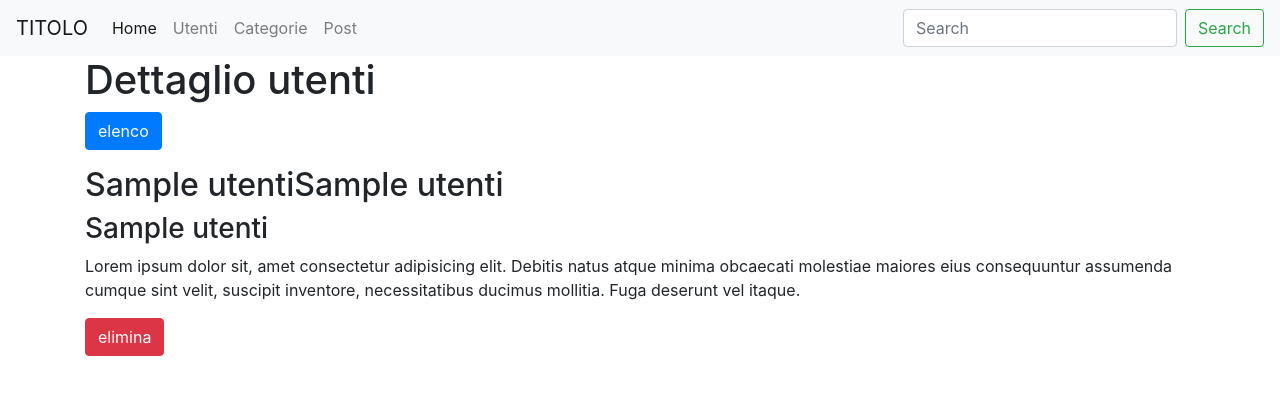
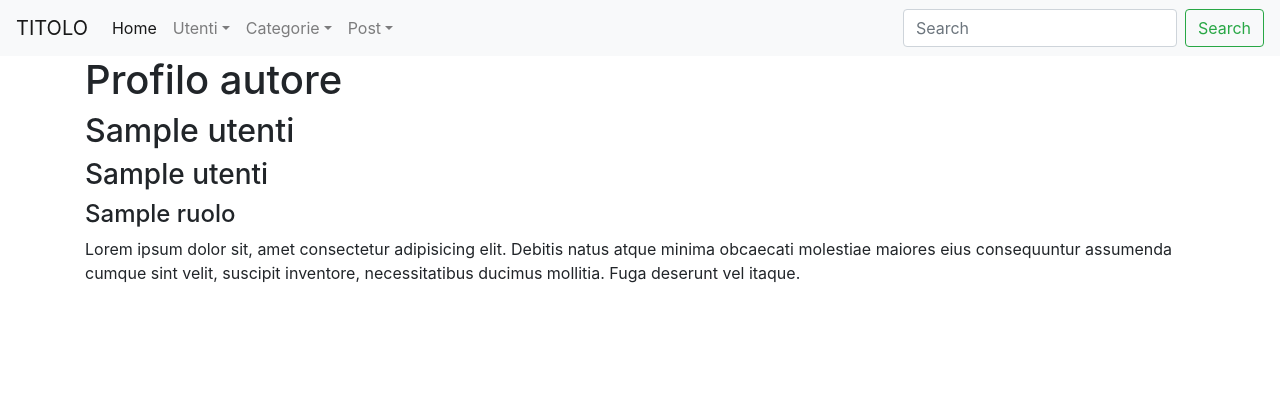
Before and after one commit to maboglia/BlogPDO, a PHP site: template app/views/users/view.php in a window 1280 px wide. Shown: the top 395 px of the page. Run offline with PHP 8.4, Linux system fonts and the light colour scheme; the template is opened without the code that fills it: most values are stand-ins (such as "Sample title", 1, 10 or a date in 2020); some libraries are stand-ins or nearby versions.

Commit message:
aggiornamento

```diff
--- a/app/views/categories/index.php
+++ b/app/views/categories/index.php
@@ -1,6 +1,5 @@
 <h1>Elenco categorie</h1>
 
-<p><a href="?url=categories/insert" class="btn btn-primary">aggiungi</a></p>
 
 
 <?php if (isset($data['messaggio'])) : ?>
--- a/app/views/main/header.php
+++ b/app/views/main/header.php
@@ -16,15 +16,39 @@
       <li class="nav-item active">
         <a class="nav-link" href="#">Home <span class="sr-only">(current)</span></a>
       </li>
-      <li class="nav-item">
-        <a class="nav-link" href="?url=users/index">Utenti</a>
+<!-- menu utenti -->
+<li class="nav-item dropdown">
+	<a class="nav-link dropdown-toggle" data-toggle="dropdown" href="#" role="button" aria-haspopup="true" aria-expanded="false">Utenti</a>
+
+	<div class="dropdown-menu">
+		<a class="dropdown-item" href="?url=users/index">Elenco</a>
+		<a class="dropdown-item" href="?url=users/insert">Aggiungi</a>
+	</div>
       </li>
-      <li class="nav-item">
-        <a class="nav-link" href="?url=categories/index">Categorie</a>
-      </li>
-      <li class="nav-item">
-        <a class="nav-link" href="?url=posts/index">Post</a>
-      </li>
+
+	<!-- menu Categorie -->
+
+	<li class="nav-item dropdown">
+		  <a class="nav-link dropdown-toggle" data-toggle="dropdown" href="#" role="button" aria-haspopup="true" aria-expanded="false">Categorie</a>
+
+		<div class="dropdown-menu">
+					<a class="dropdown-item" href="?url=categories/index">Elenco</a>
+					<a class="dropdown-item" href="?url=categories/insert">Aggiungi</a>
+		</div>
+	</li>
+
+	<!-- menu Post -->
+
+	<li class="nav-item dropdown">
+		  <a class="nav-link dropdown-toggle" data-toggle="dropdown" href="#" role="button" aria-haspopup="true" aria-expanded="false">Post</a>
+
+		<div class="dropdown-menu">
+					<a class="dropdown-item" href="?url=posts/index">Elenco</a>
+					<a class="dropdown-item" href="?url=posts/insert">Aggiungi</a>
+		</div>
+	</li>
+
+
     </ul>
     <form class="form-inline my-2 my-lg-0">
       <input class="form-control mr-sm-2" type="text" placeholder="Search" aria-label="Search">
--- a/app/views/posts/index.php
+++ b/app/views/posts/index.php
@@ -1,6 +1,5 @@
 <h1>Elenco post</h1>
 
-<p><a href="?url=posts/insert" class="btn btn-primary">aggiungi</a></p>
 
 
 <?php if (isset($data['messaggio'])) : ?>
@@ -11,9 +10,8 @@
 <table class="table table-striped">
     <?php foreach ($data['posts'] as $post) : ?>
         <tr>
-        <td><a href='?url=posts/vista/<?= $post->id ?>'><?= $post->id ?><?= $post->titolo ?></a></td>
-        <td class="nomepost"><?= $post ?></td>
-        <td><button class="btn btn-warning anvedi" title="<?= $post->id ?>">vedi</button></td>
+            <td class="nomepost"><?= $post ?></td>
+            <td><a  class="btn btn-primary anvedi" title="<?= $post->id ?>" href='?url=posts/vista/<?= $post->id ?>'>leggi tutto</a></td>
         </tr>
     <?php endforeach; ?>
 </table>
--- a/app/views/users/view.php
+++ b/app/views/users/view.php
@@ -1,12 +1,17 @@
-<h1>Dettaglio utenti</h1>
+<h1>Profilo autore</h1>
 
-<p><a href="?url=users/index" class="btn btn-primary">elenco</a></p>
 
 <?php foreach ($data['utenti'] as $utente) : ?>
 
-    <h2><?= $utente->nome ?><?= $utente->cognome ?></h2>
-    <h3><?= $utente ?></h3>
+    <h2><?= $utente->cognome ?></h2>
+    <h3><?= $utente->nome ?></h3>
+    <h4><?= $utente->ruolo ?></h4>
     <p>Lorem ipsum dolor sit, amet consectetur adipisicing elit. Debitis natus atque minima obcaecati molestiae maiores eius consequuntur assumenda cumque sint velit, suscipit inventore, necessitatibus ducimus mollitia. Fuga deserunt vel itaque.</p>
 
     <?php endforeach; ?>
+
+    <?php if(isset($_SESSION['admin'])) :?>
+
     <p><a href="?url=users/delete/<?= $utente->id ?>" class="btn btn-danger">elimina</a></p>
+
+    <?php endif; ?>
```
Also changed, not shown: app/controllers/posts.php (+5 -2 lines), app/models/Post.php (+8 -3 lines), app/views/posts/put.php (+6 -1 lines), app/views/users/index.php (+2 -5 lines).
